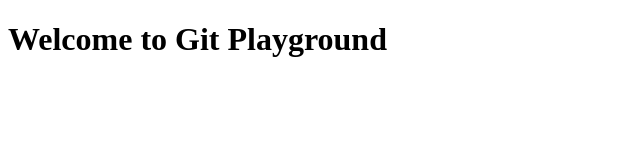
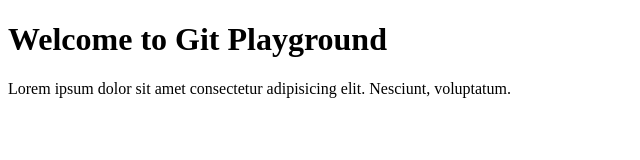
Before and after one commit to Todd-CN/git-playground, a plain HTML site: page index.html in a window 1280 px wide. Shown: the whole page, without its empty margins (0-640 px from the left). Drawn offline with Linux system fonts and the light colour scheme.

Commit message:
added paragraph to home page

```diff
--- a/index.html
+++ b/index.html
@@ -8,5 +8,6 @@
   </head>
   <body>
     <h1>Welcome to Git Playground</h1>
+    <p>Lorem ipsum dolor sit amet consectetur adipisicing elit. Nesciunt, voluptatum.</p>
   </body>
 </html>
```
